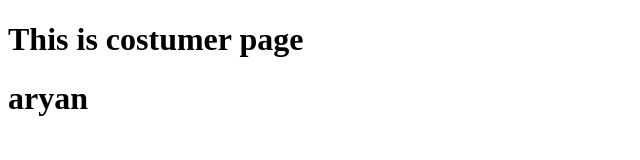
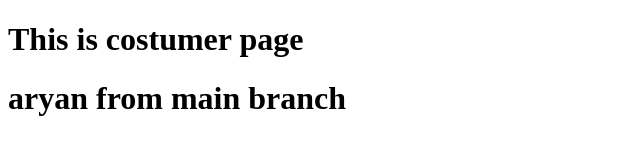
Before and after one commit to CHETAN-PATEL-1/Hack-project-2026, a plain HTML site: page Farmer/Costumer.html in a window 1280 px wide. Shown: the whole page, without its empty margins (0-640 px from the left). Drawn offline with Linux system fonts and the light colour scheme.

Commit message:
costumer page update from main branch

```diff
--- a/Farmer/Costumer.html
+++ b/Farmer/Costumer.html
@@ -7,6 +7,6 @@
 </head>
 <body>
     <h1>This is costumer page</h1>
-    <h1>aryan</h1>
+    <h1>aryan from main branch</h1>
 </body>
 </html>
```
